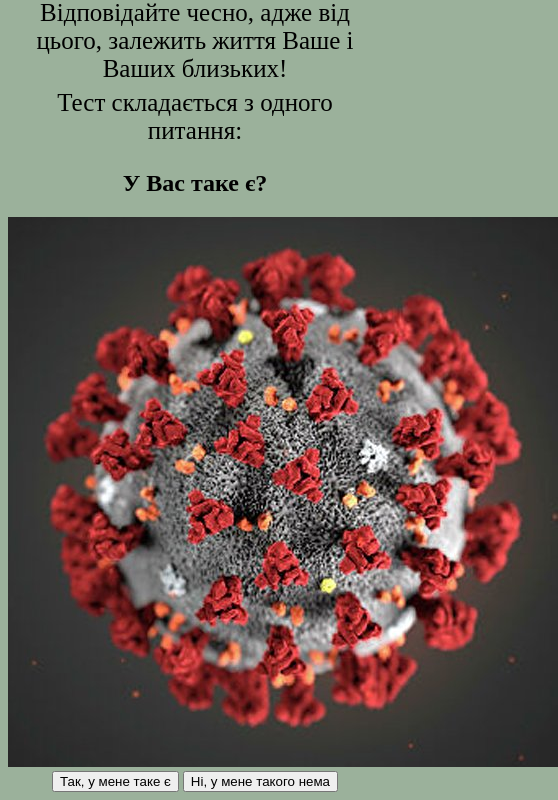
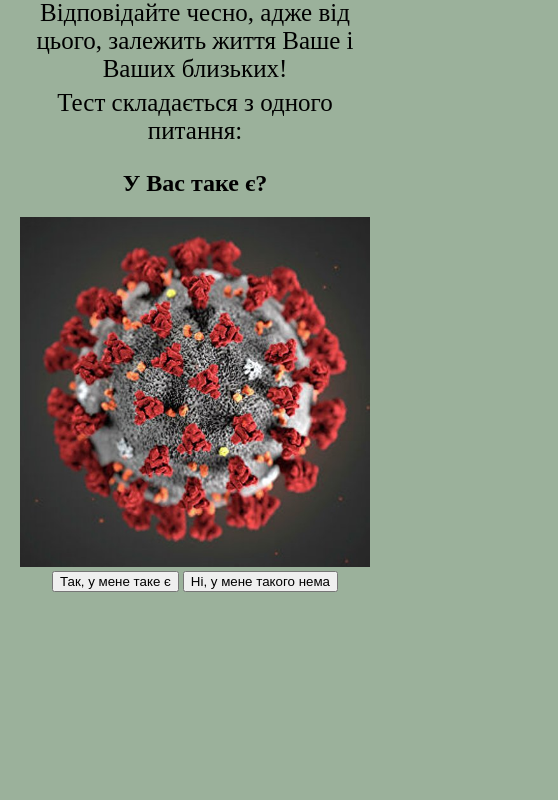
Before and after one commit to Ihor-hrn/co19, a plain HTML site: page index.html in a window 390 px wide. Shown: the part 77-877 px from the top of the page, 558 px wide, since content can reach past the window. After the commit the page ends 844 px from the top, so only its background shows below. Drawn offline with Linux system fonts and the light colour scheme.

Commit message:
Update index.css

```diff
--- a/css/index.css
+++ b/css/index.css
@@ -13,7 +13,7 @@ body p {
 }
 
 @media screen and (max-width: 992px) {
-    body h1 img {
+    img {
          width: 350px;
     }
 }
```
